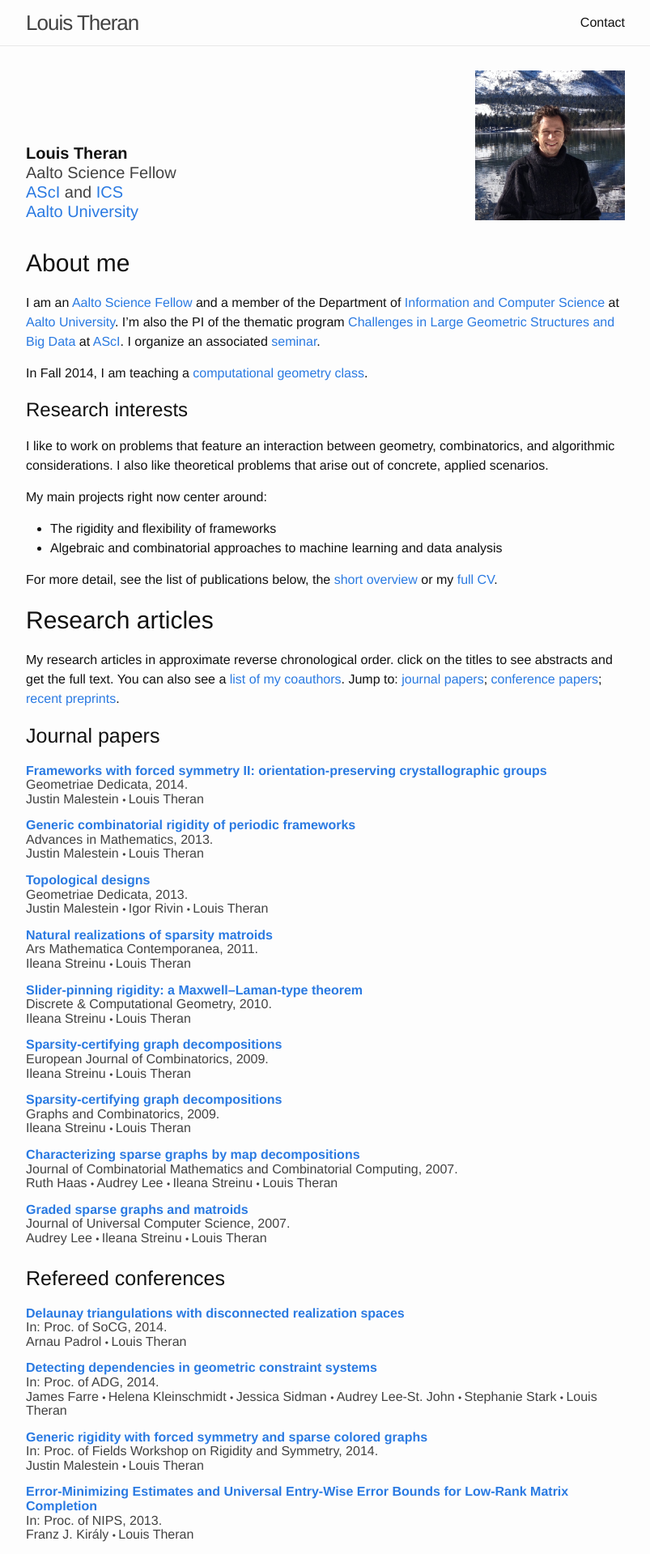
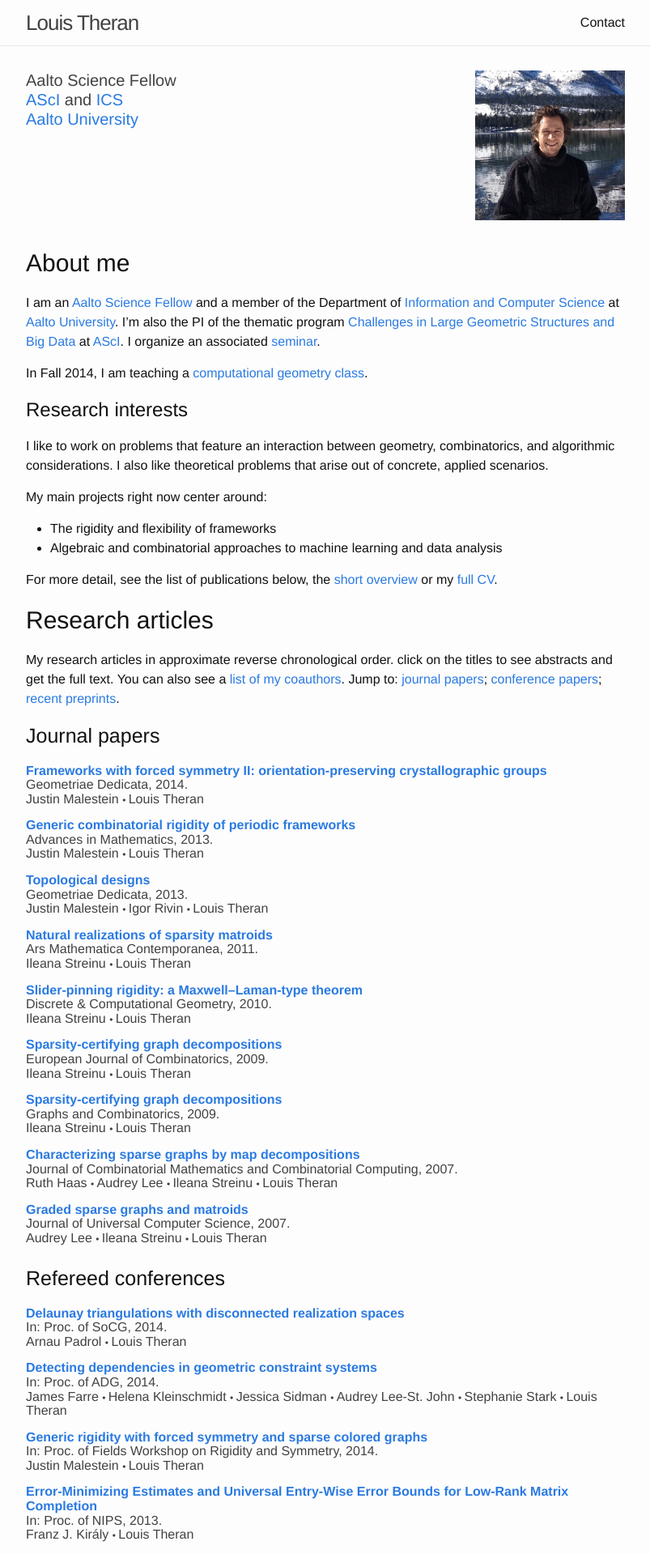
Before and after one commit to theran/theran.github.io, a Jekyll site: the page built from index.html, in a window 1280 px wide. Shown: the top 1919 px of the page at 81% size, without its empty margins (238-1041 px from the left). Built offline with Jekyll 4.4.1, drawn with Linux system fonts in a browser that asks for light colours.

Commit message:
More header stuff

```diff
--- a/_sass/_layout.scss
+++ b/_sass/_layout.scss
@@ -424,11 +424,12 @@ bio.short-bio {
 //        padding-left: 35%;
         line-height: 1.2;
         font-size: 20px;
-        padding-top: 90px;
+//        padding-top: 90px;
     }
 
     .name {
-        font-weight: bold;
+//        font-weight: bold;
+        display: none;
     }
 
     .job, .workplace, .employer {
```
